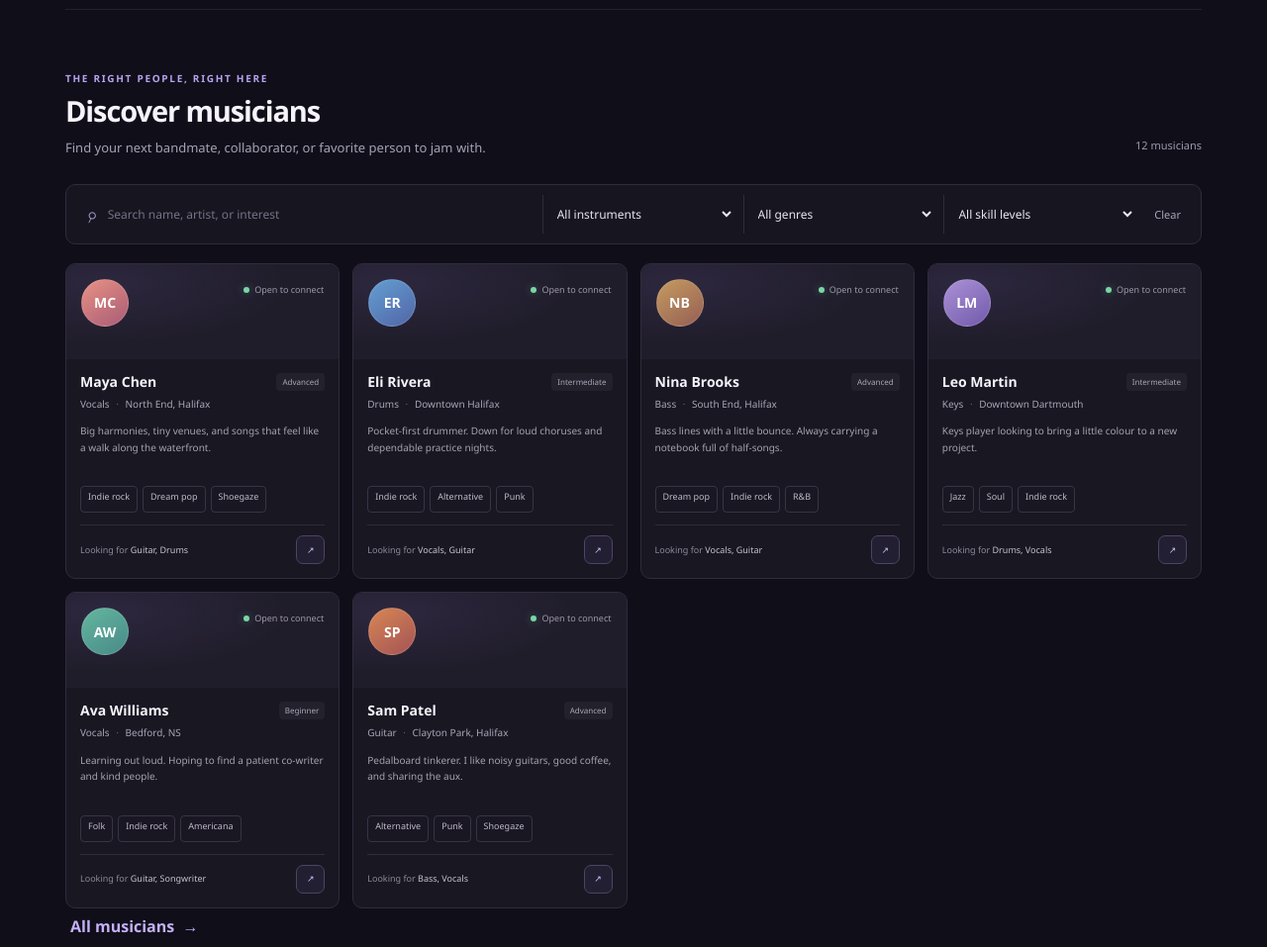
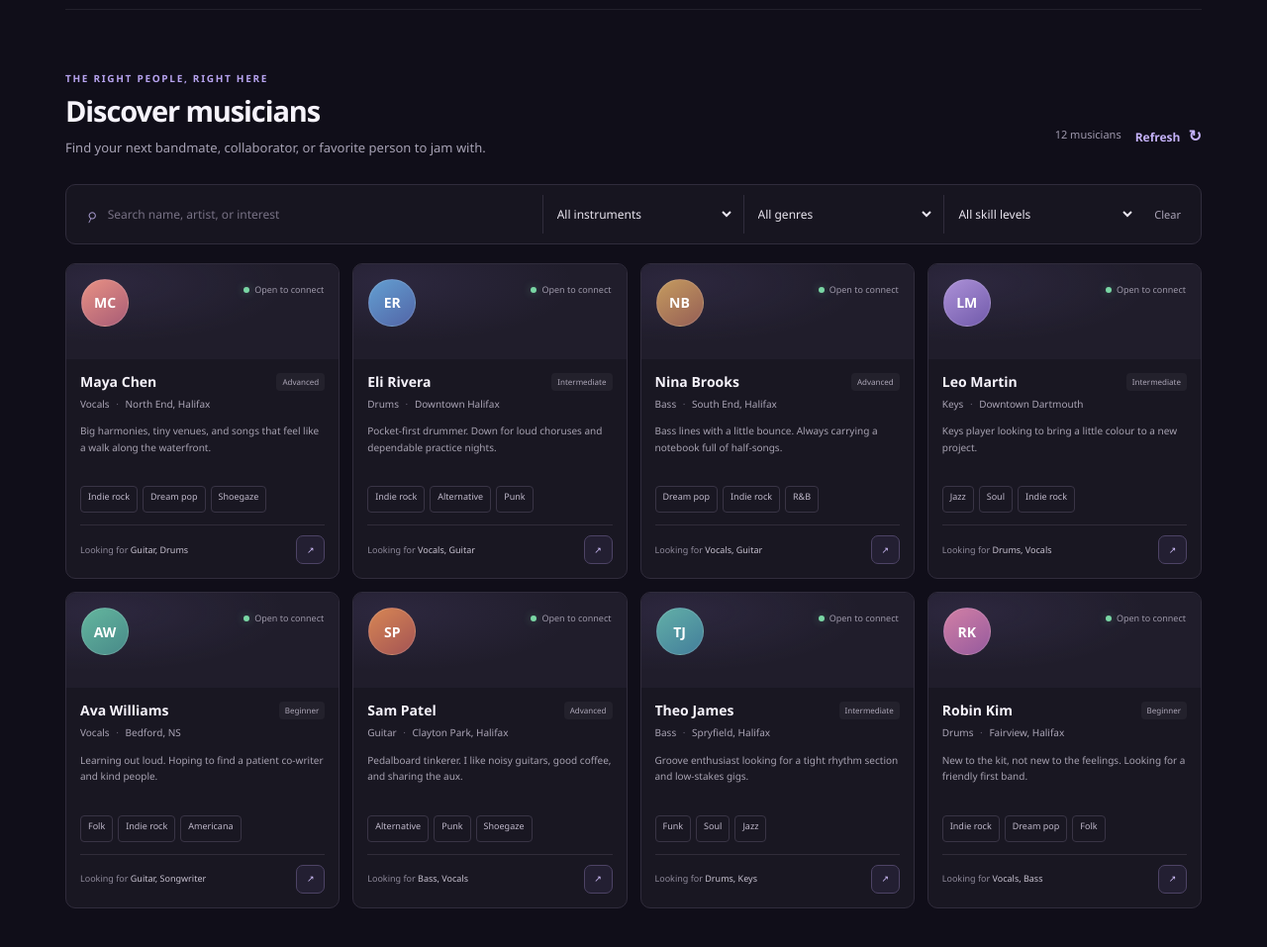
Before and after one commit to x2025fbx/community-chord, a plain HTML site: page index.html in a window 1280 px wide. Shown: the part 1060-2017 px from the top of the page at 99% size. Drawn offline with Linux system fonts and the light colour scheme.

Commit message:
Display 8 people and a refresh button

```diff
--- a/app.js
+++ b/app.js
@@ -9,7 +9,7 @@
   let currentAccount = null;
   let signupCredentials = null;
   let matchOffset = 0;
-  let musiciansExpanded = false;
+  let musicianOffset = 0;
   let communitiesExpanded = false;
   let eventsExpanded = false;
 
@@ -373,16 +373,17 @@
         (!skill || person.skill === skill);
     });
     const hasSearchOrFilters = Boolean(query || instrument || genre || skill);
-    const visible = hasSearchOrFilters || musiciansExpanded ? filtered : filtered.slice(0, 6);
+    const musicianPreviewLimit = 8;
+    const visible = hasSearchOrFilters
+      ? filtered
+      : filtered.length <= musicianPreviewLimit
+        ? filtered
+        : Array.from({ length: musicianPreviewLimit }, (_, index) =>
+            filtered[(musicianOffset + index) % filtered.length]);
     document.querySelector("#musician-list").innerHTML = visible.map(musicianCard).join("");
     document.querySelector("#musician-count").textContent = `${filtered.length} ${filtered.length === 1 ? "musician" : "musicians"}`;
     document.querySelector("#musician-empty").hidden = filtered.length !== 0;
-
-    const toggle = document.querySelector("#toggle-musicians");
-    toggle.hidden = hasSearchOrFilters || filtered.length <= 6;
-    if (!toggle.hidden) {
-      updateExpansionControl(toggle, musiciansExpanded, "All musicians");
-    }
+    document.querySelector("#refresh-musicians").hidden = hasSearchOrFilters || filtered.length <= musicianPreviewLimit;
   }
 
   function fillFilters() {
@@ -443,8 +444,8 @@
     document.querySelector("#skill-filter").value = "";
     renderMusicians();
   });
-  document.querySelector("#toggle-musicians").addEventListener("click", (event) => {
-    musiciansExpanded = !musiciansExpanded;
+  document.querySelector("#refresh-musicians").addEventListener("click", () => {
+    musicianOffset = (musicianOffset + 8) % data.musicians.length;
     renderMusicians();
   });
   document.querySelector("#refresh-matches").addEventListener("click", () => {
--- a/index.html
+++ b/index.html
@@ -83,7 +83,12 @@
             <h2 id="discover-title">Discover musicians</h2>
             <p class="section-subtitle">Find your next bandmate, collaborator, or favorite person to jam with.</p>
           </div>
-          <span class="result-count" id="musician-count" aria-live="polite"></span>
+          <div class="discover-actions">
+            <span class="result-count" id="musician-count" aria-live="polite"></span>
+            <button class="text-button" id="refresh-musicians" type="button">
+              Refresh <span aria-hidden="true">↻</span>
+            </button>
+          </div>
         </div>
         <form class="filter-bar" id="musician-filters">
           <label class="search-field">
@@ -103,9 +108,6 @@
           <button class="filter-reset" id="clear-filters" type="button">Clear</button>
         </form>
         <div class="musician-grid" id="musician-list" aria-live="polite"></div>
-        <button class="text-button" id="toggle-musicians" type="button" aria-expanded="false" aria-controls="musician-list" hidden>
-          <span class="toggle-label">All musicians</span> <span class="toggle-icon" aria-hidden="true">→</span>
-        </button>
         <p class="empty-state" id="musician-empty" hidden>No musicians match those filters yet. Try changing your search.</p>
       </section>
 
--- a/styles.css
+++ b/styles.css
@@ -119,6 +119,7 @@ h1, h2, h3 { font-family: var(--font-display); }
 .discover-section { padding-top: 62px; }
 .discover-heading { align-items: end; }
 .result-count { color: #9f99ae; font-size: 11px; padding-bottom: 4px; }
+.discover-actions { display: flex; align-items: center; gap: 14px; padding-bottom: 3px; }
 .filter-bar { display: grid; grid-template-columns: 1fr repeat(3, minmax(130px, .42fr)) auto; gap: 9px; margin-bottom: 19px; padding: 10px; border: 1px solid var(--line); border-radius: 10px; background: #171520; }
 .search-field, .select-field { min-width: 0; display: flex; align-items: center; }
 .search-field { gap: 8px; padding: 0 10px; }
```
